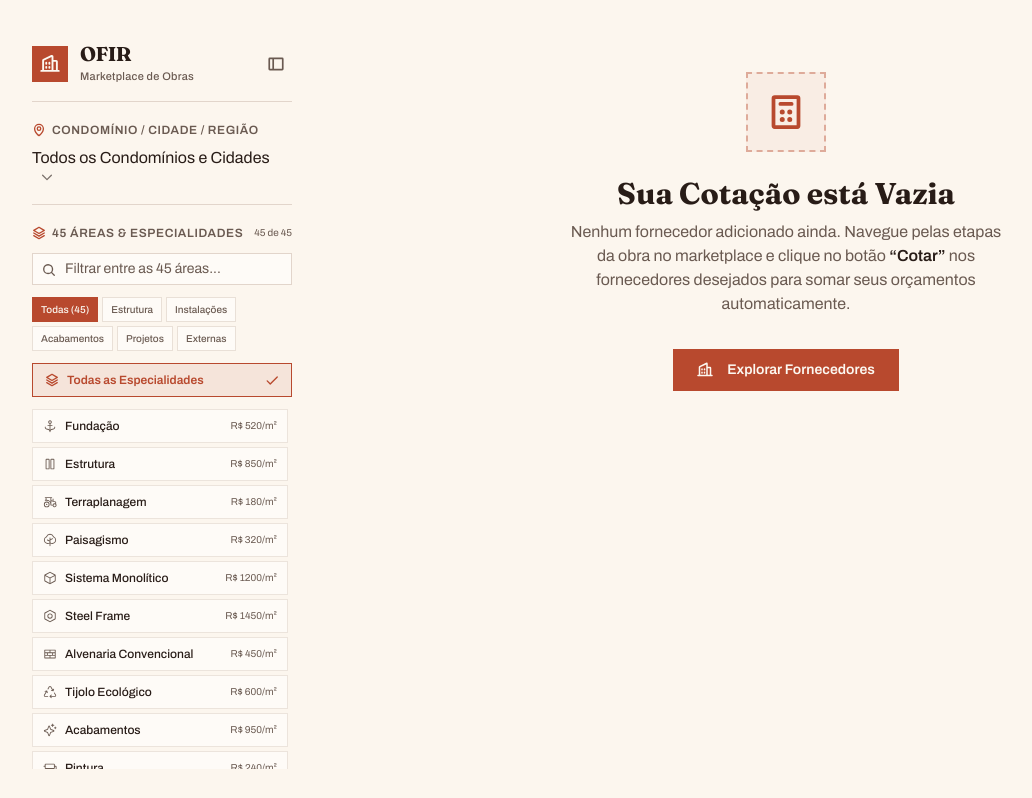
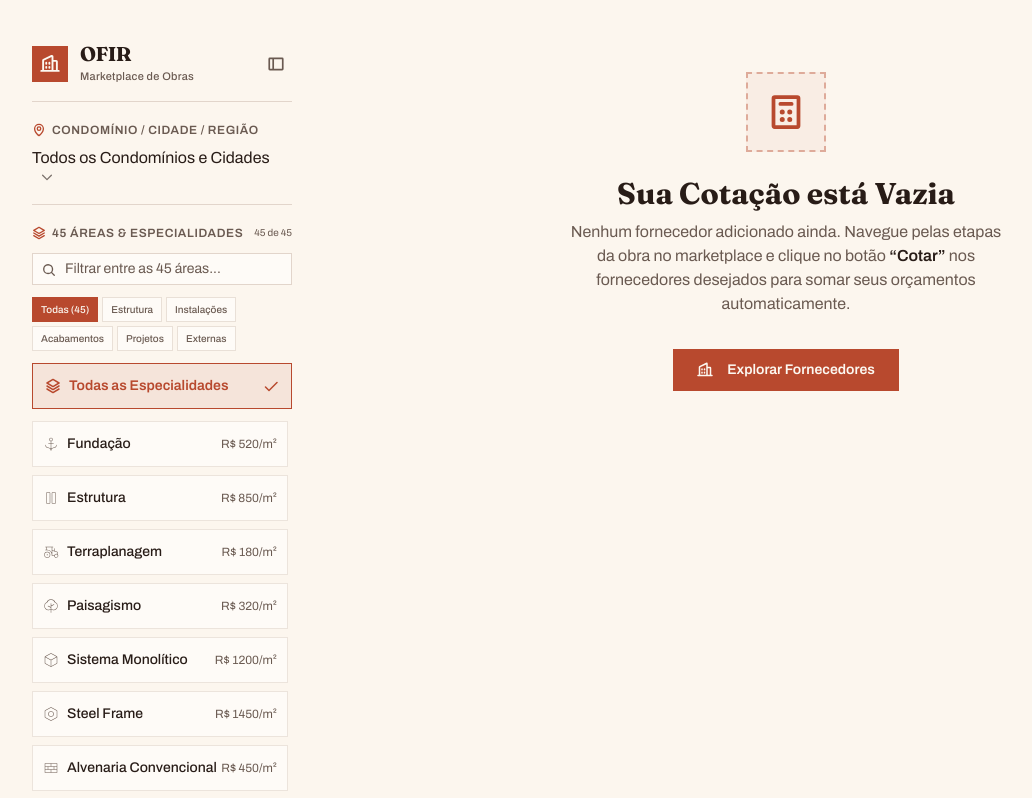
Before and after one commit to gabrieloevangelista/ofir, a Next.js app: page /cotacao in a window 1280 px wide. Shown: the top 798 px of the page, without its empty margins (20-1052 px from the left). Built offline with nearby package versions, Linux system fonts and the light colour scheme.

Commit message:
feat: add PropertyCard, ObraCard, and sidebar filters components

```diff
--- a/src/components/layout/sidebar-filters.tsx
+++ b/src/components/layout/sidebar-filters.tsx
@@ -295,19 +295,19 @@ export function SidebarFilters({
         <div className="w-8 border-b border-border my-1" />
 
         {/* Top 12 quick area icons in rail */}
-        <div className="flex flex-col items-center gap-1.5 w-full overflow-y-auto max-h-[460px] scrollbar-none">
+        <div className="flex flex-col items-center gap-2 w-full overflow-y-auto max-h-[460px] scrollbar-none">
           <button
             type="button"
             onClick={() => updateParams({ categoria: "todas" })}
             title="Todas as 45 Etapas"
             className={cn(
-              "flex size-10 items-center justify-center rounded-none transition-all shadow-none",
+              "flex size-12 items-center justify-center rounded-none transition-all shadow-none",
               categoria === "todas" || !categoria
                 ? "bg-primary text-primary-foreground font-semibold"
                 : "text-muted-foreground hover:text-foreground hover:bg-secondary/70"
             )}
           >
-            <Stack className="size-4.5 shrink-0" weight="bold" />
+            <Stack className="size-6 shrink-0" weight="thin" />
           </button>
 
           {AREAS_OBRA.slice(0, 15).map((area) => {
@@ -320,13 +320,13 @@ export function SidebarFilters({
                 onClick={() => updateParams({ categoria: area.id })}
                 title={`${area.label} (R$ ${area.benchmarkPrecoM2}/m²)`}
                 className={cn(
-                  "flex size-10 items-center justify-center rounded-none transition-all shadow-none relative",
+                  "flex size-12 items-center justify-center rounded-none transition-all shadow-none relative",
                   isSelected
                     ? "bg-primary text-primary-foreground font-semibold"
                     : "text-muted-foreground hover:text-foreground hover:bg-secondary/70"
                 )}
               >
-                <IconComp className="size-4.5 shrink-0" weight={isSelected ? "bold" : "regular"} />
+                <IconComp className="size-6 shrink-0" weight={isSelected ? "regular" : "thin"} />
               </button>
             )
           })}
@@ -533,21 +533,21 @@ export function SidebarFilters({
           type="button"
           onClick={() => updateParams({ categoria: "todas" })}
           className={cn(
-            "w-full flex items-center justify-between border px-3 py-2 text-xs transition-all text-left rounded-none shadow-none font-semibold",
+            "w-full flex items-center justify-between border px-3 py-3 text-sm transition-all text-left rounded-none shadow-none font-semibold",
             categoria === "todas" || !categoria
               ? "border-primary bg-primary/10 text-primary"
               : "border-border/60 bg-card hover:bg-secondary/70 text-foreground"
           )}
         >
           <div className="flex items-center gap-2">
-            <Stack className="size-3.5" weight="bold" />
+            <Stack className="size-4" weight="bold" />
             <span>Todas as Especialidades</span>
           </div>
-          {(categoria === "todas" || !categoria) && <Check className="size-3.5 text-primary shrink-0" weight="bold" />}
+          {(categoria === "todas" || !categoria) && <Check className="size-4 text-primary shrink-0" weight="bold" />}
         </button>
 
         {/* List of 45 areas with benchmark price & icons */}
-        <div className="flex flex-col gap-1 max-h-[360px] overflow-y-auto pr-1 scrollbar-thin">
+        <div className="flex flex-col gap-2 max-h-[calc(100vh-320px)] overflow-y-auto pr-1 [&::-webkit-scrollbar]:hidden" style={{ scrollbarWidth: "none" }}>
           {filteredAreas.map((area) => {
             const IconComp = getIconForArea(area.id)
             const isSelected = categoria === area.id
@@ -557,21 +557,21 @@ export function SidebarFilters({
                 type="button"
                 onClick={() => updateParams({ categoria: area.id })}
                 className={cn(
-                  "flex items-center justify-between border px-2.5 py-2 text-xs transition-all text-left rounded-none shadow-none group",
+                  "flex items-center justify-between border px-2.5 py-3 text-sm transition-all text-left rounded-none shadow-none group",
                   isSelected
                     ? "border-primary bg-primary/10 text-primary font-semibold"
                     : "border-border/60 bg-card hover:bg-secondary/70 text-foreground"
                 )}
               >
                 <div className="flex items-center gap-2 min-w-0">
-                  <IconComp className={cn("size-3.5 shrink-0", isSelected ? "text-primary" : "text-muted-foreground group-hover:text-foreground")} weight={isSelected ? "bold" : "regular"} />
+                  <IconComp className={cn("size-4 shrink-0", isSelected ? "text-primary" : "text-muted-foreground group-hover:text-foreground")} weight={isSelected ? "regular" : "thin"} />
                   <span className="truncate font-medium">{area.label}</span>
                 </div>
                 <div className="flex items-center gap-1.5 shrink-0 ml-1">
-                  <span className="text-[10px] text-muted-foreground font-mono">
+                  <span className="text-xs text-muted-foreground font-mono">
                     R$ {area.benchmarkPrecoM2}/m²
                   </span>
-                  {isSelected && <Check className="size-3 text-primary shrink-0" weight="bold" />}
+                  {isSelected && <Check className="size-3.5 text-primary shrink-0" weight="bold" />}
                 </div>
               </button>
             )
--- a/src/components/obras/obra-card.tsx
+++ b/src/components/obras/obra-card.tsx
@@ -8,6 +8,7 @@ import { useAuth } from "@/contexts/auth-context"
 import { useCotacao } from "@/contexts/cotacao-context"
 import { ContactDialog } from "./contact-dialog"
 import { PropertyCard } from "@/components/ui/property-card"
+import { Lock } from "@phosphor-icons/react"
 
 export function ObraCard({
   obra,
@@ -63,7 +64,7 @@ export function ObraCard({
 
   const priceValue = isAuthenticated
     ? (obra.preco_a_partir ? formatValorMetroQuadrado(obra.preco_a_partir) : "Sob Consulta")
-    : "🔒"
+    : <span className="flex items-center justify-center text-primary"><Lock className="size-4" weight="thin" /></span>
   const pricePeriod = isAuthenticated ? "" : "Login para ver"
 
   return (
--- a/src/components/ui/property-card.tsx
+++ b/src/components/ui/property-card.tsx
@@ -18,7 +18,7 @@ export interface PropertyCardProps extends React.HTMLAttributes<HTMLDivElement>
   /** The main title or name of the property. */
   title: string;
   /** The price of the property. */
-  price: number | string;
+  price: React.ReactNode;
   /** The pricing period, e.g., "per night". */
   pricePeriod?: string;
   /** A short description of the property. */
```
